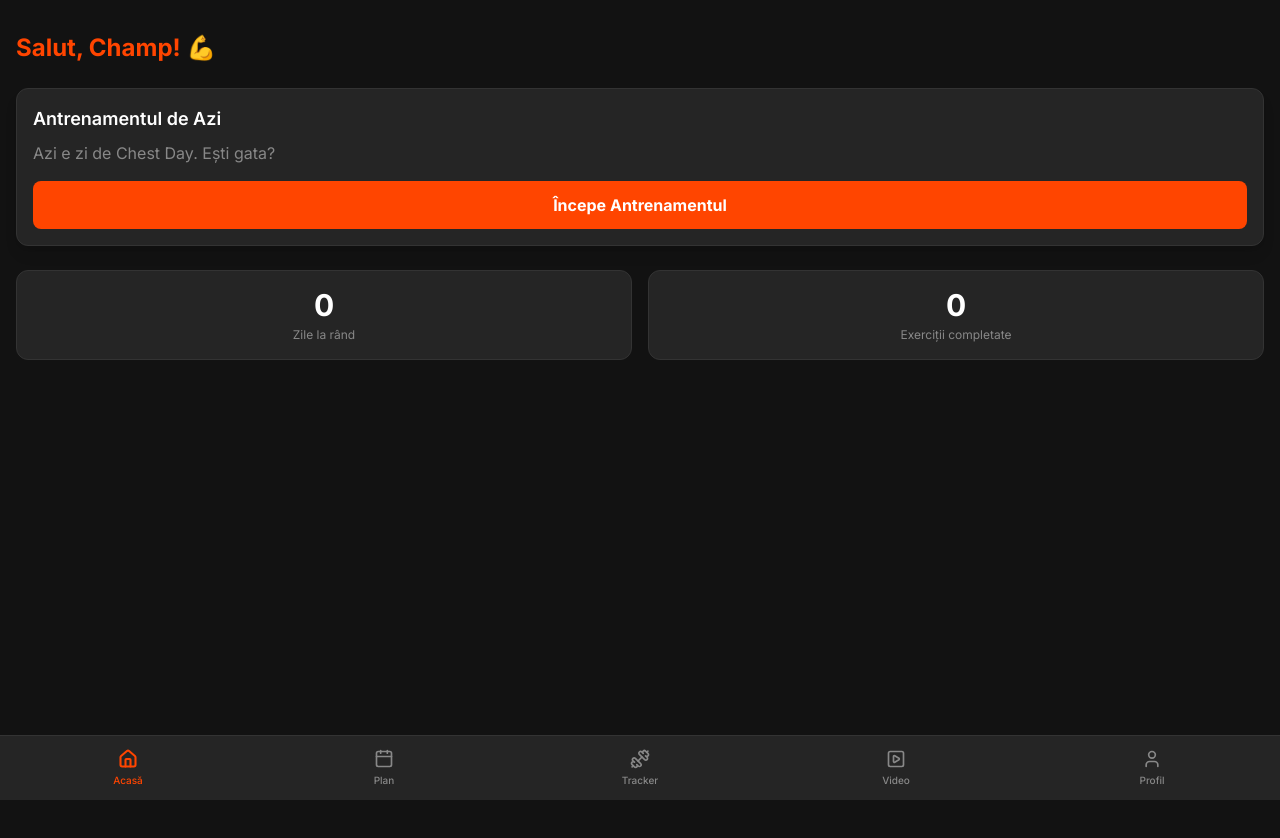
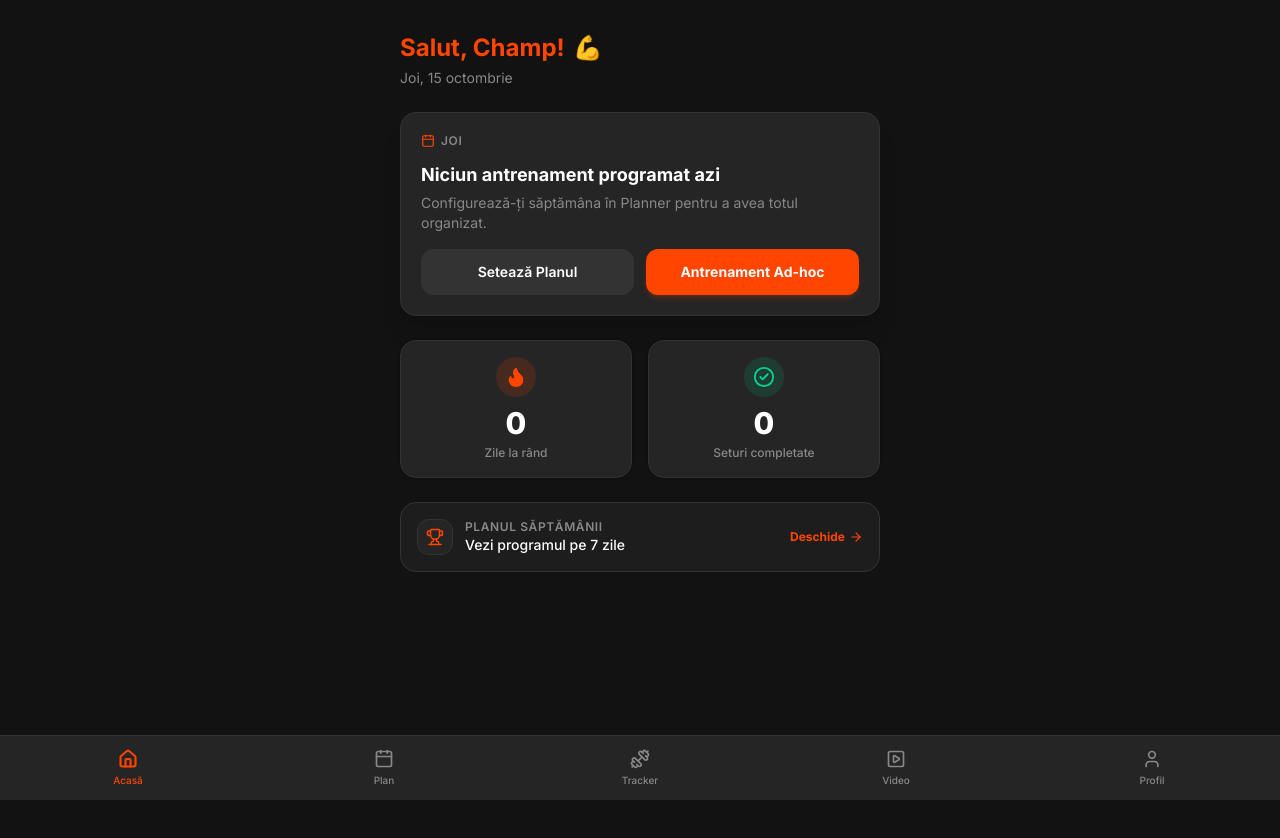
Before and after one commit to wFlorea/GymBrogress, a Next.js app: page /dashboard in a window 1280 px wide. Shown: the top 838 px of the page. Built offline with nearby package versions, Linux system fonts and the light colour scheme; no server answers; the database is empty.

Commit message:
feat: make dashboard dynamic with live weekly plan, streak calculation and decimal weight support

```diff
--- a/src/app/dashboard/page.tsx
+++ b/src/app/dashboard/page.tsx
@@ -1,25 +1,225 @@
-export default function DashboardPage() {
+import Link from 'next/link'
+import { createClient } from '@/utils/supabase/server'
+import { DAYS_OF_WEEK } from '@/lib/types'
+import { Dumbbell, Flame, CheckCircle2, Calendar, ArrowRight, Coffee, Trophy } from 'lucide-react'
+
+export default async function DashboardPage() {
+  const supabase = await createClient()
+  const { data: { user } } = await supabase.auth.getUser()
+
+  const userName = user?.user_metadata?.name || user?.email?.split('@')[0] || 'Champ'
+
+  // Today's day of week (Monday = 0, Sunday = 6)
+  const now = new Date()
+  const dayOfWeek = (now.getDay() + 6) % 7
+  const todayDayName = DAYS_OF_WEEK[dayOfWeek]
+  const todayIso = now.toISOString().split('T')[0]
+
+  // Format today date in Romanian (ex: "Joi, 15 Octombrie")
+  const formattedToday = now.toLocaleDateString('ro-RO', {
+    weekday: 'long',
+    day: 'numeric',
+    month: 'long',
+  })
+  const capitalizedDate = formattedToday.charAt(0).toUpperCase() + formattedToday.slice(1)
+
+  // 1. Fetch today's plan from weekly_plans
+  const { data: planned } = await supabase
+    .from('weekly_plans')
+    .select('workout_name')
+    .eq('user_id', user?.id)
+    .eq('day_of_week', dayOfWeek)
+    .maybeSingle()
+
+  // 2. Fetch today's workout log (if already started)
+  const { data: todayLog } = await supabase
+    .from('workout_logs')
+    .select('id, workout_name, workout_sets(id, is_completed)')
+    .eq('user_id', user?.id)
+    .eq('date', todayIso)
+    .maybeSingle()
+
+  // 3. Calculate streak from all logs
+  const { data: allLogs } = await supabase
+    .from('workout_logs')
+    .select('date')
+    .eq('user_id', user?.id)
+    .order('date', { ascending: false })
+
+  const workoutDates = new Set((allLogs || []).map((l: { date: string }) => l.date))
+  let streak = 0
+  const cursorDate = new Date(now)
+
+  // Check if today was worked out
+  const todayStr = cursorDate.toISOString().split('T')[0]
+  if (workoutDates.has(todayStr)) {
+    streak++
+    cursorDate.setDate(cursorDate.getDate() - 1)
+  } else {
+    // If not worked out today yet, check yesterday to preserve streak
+    const yesterday = new Date(now)
+    yesterday.setDate(yesterday.getDate() - 1)
+    const yStr = yesterday.toISOString().split('T')[0]
+    if (workoutDates.has(yStr)) {
+      cursorDate.setTime(yesterday.getTime())
+    }
+  }
+
+  // Count backwards consecutive days
+  while (true) {
+    const dStr = cursorDate.toISOString().split('T')[0]
+    if (workoutDates.has(dStr)) {
+      if (dStr !== todayStr) streak++
+      cursorDate.setDate(cursorDate.getDate() - 1)
+    } else {
+      break
+    }
+  }
+
+  // 4. Calculate total completed sets
+  const { count: completedSetsCount } = await supabase
+    .from('workout_sets')
+    .select('*', { count: 'exact', head: true })
+    .eq('is_completed', true)
+
+  const plannedWorkoutName = todayLog?.workout_name || planned?.workout_name || ''
+  const isRestDay = plannedWorkoutName.toLowerCase().includes('rest') ||
+                    plannedWorkoutName.toLowerCase().includes('pauz') ||
+                    plannedWorkoutName.toLowerCase().includes('recuperare')
+
+  const totalTodaySets = todayLog?.workout_sets?.length || 0
+  const completedTodaySets = todayLog?.workout_sets?.filter((s: { is_completed: boolean }) => s.is_completed)?.length || 0
+
   return (
-    <div className="p-4 pt-8">
-      <h1 className="text-2xl font-bold text-[var(--color-primary)] mb-6">Salut, Champ! 💪</h1>
-
-      <div className="bg-[var(--color-surface)] p-4 rounded-xl shadow-lg border border-[var(--color-border)] mb-6">
-        <h2 className="text-lg font-semibold mb-2">Antrenamentul de Azi</h2>
-        <p className="text-[var(--color-muted)] mb-4">Azi e zi de Chest Day. Ești gata?</p>
-        <button className="w-full bg-[var(--color-primary)] text-white font-bold py-3 rounded-lg hover:bg-[var(--color-primary-hover)] transition-colors">
-          Începe Antrenamentul
-        </button>
+    <div className="p-4 pt-8 pb-24 max-w-lg mx-auto">
+      {/* Header */}
+      <div className="mb-6 flex justify-between items-start">
+        <div>
+          <h1 className="text-2xl font-bold text-[var(--color-primary)] flex items-center gap-2">
+            Salut, {userName}! <span className="text-2xl">💪</span>
+          </h1>
+          <p className="text-sm text-[var(--color-muted)] mt-1">{capitalizedDate}</p>
+        </div>
+        {streak > 0 && (
+          <div className="flex items-center gap-1.5 bg-[#FF4500]/15 border border-[#FF4500]/30 px-3 py-1.5 rounded-full text-[var(--color-primary)] font-bold text-sm">
+            <Flame size={18} className="fill-[var(--color-primary)]" />
+            <span>{streak} zile</span>
+          </div>
+        )}
       </div>
 
+      {/* Main Card: Today's Workout / Rest */}
+      <div className="bg-[var(--color-surface)] p-5 rounded-2xl shadow-xl border border-[var(--color-border)] mb-6 transition-all">
+        <div className="flex items-center justify-between mb-3">
+          <span className="text-xs font-semibold uppercase tracking-wider text-[var(--color-muted)] flex items-center gap-1.5">
+            <Calendar size={14} className="text-[var(--color-primary)]" /> {todayDayName}
+          </span>
+          {todayLog && (
+            <span className="text-xs bg-[var(--color-success)]/15 text-[var(--color-success)] border border-[var(--color-success)]/30 px-2.5 py-0.5 rounded-full font-medium">
+              În desfășurare
+            </span>
+          )}
+        </div>
+
+        {isRestDay ? (
+          <div className="space-y-4">
+            <div>
+              <h2 className="text-xl font-bold flex items-center gap-2 text-[var(--color-foreground)]">
+                <Coffee size={22} className="text-amber-500" /> Zi de Odihnă & Recuperare
+              </h2>
+              <p className="text-sm text-[var(--color-muted)] mt-1.5 leading-relaxed">
+                Mușchii cresc în perioada de refacere! Asigură-te că dormi suficient, te hidratezi și mănânci echilibrat.
+              </p>
+            </div>
+            <Link
+              href="/tracker"
+              className="w-full bg-[var(--color-surface-hover)] text-sm text-[var(--color-muted)] hover:text-white font-medium py-3 rounded-xl border border-[var(--color-border)] hover:border-[var(--color-primary)] transition-all flex items-center justify-center gap-2"
+            >
+              Vrei să te antrenezi totuși? Deschide Tracker <ArrowRight size={16} />
+            </Link>
+          </div>
+        ) : plannedWorkoutName ? (
+          <div>
+            <h2 className="text-xl font-bold mb-1.5 text-[var(--color-foreground)]">
+              {plannedWorkoutName}
+            </h2>
+            <p className="text-sm text-[var(--color-muted)] mb-5">
+              {todayLog
+                ? `Ai finalizat ${completedTodaySets} din ${totalTodaySets} seturi.`
+                : 'Ești gata pentru sesiunea de azi? Pregătește-te de progres!'}
+            </p>
+
+            <Link
+              href="/tracker"
+              className="w-full bg-[var(--color-primary)] text-white font-bold py-3.5 rounded-xl hover:bg-[var(--color-primary-hover)] transition-all flex items-center justify-center gap-2 shadow-lg shadow-[#FF4500]/25 text-base active:scale-[0.98]"
+            >
+              <Dumbbell size={18} />
+              {todayLog ? 'Continuă Antrenamentul' : 'Începe Antrenamentul'}
+              <ArrowRight size={18} />
+            </Link>
+          </div>
+        ) : (
+          <div className="space-y-4">
+            <div>
+              <h2 className="text-lg font-bold">Niciun antrenament programat azi</h2>
+              <p className="text-sm text-[var(--color-muted)] mt-1">
+                Configurează-ți săptămâna în Planner pentru a avea totul organizat.
+              </p>
+            </div>
+            <div className="grid grid-cols-2 gap-3">
+              <Link
+                href="/planner"
+                className="bg-[var(--color-surface-hover)] text-sm font-semibold py-3 px-4 rounded-xl text-center border border-[var(--color-border)] hover:border-[var(--color-primary)] transition-colors"
+              >
+                Setează Planul
+              </Link>
+              <Link
+                href="/tracker"
+                className="bg-[var(--color-primary)] text-white text-sm font-bold py-3 px-4 rounded-xl text-center hover:bg-[var(--color-primary-hover)] transition-colors flex items-center justify-center gap-1.5 shadow-md shadow-[#FF4500]/20"
+              >
+                Antrenament Ad-hoc
+              </Link>
+            </div>
+          </div>
+        )}
+      </div>
+
+      {/* Stats Grid */}
       <div className="grid grid-cols-2 gap-4">
-        <div className="bg-[var(--color-surface)] p-4 rounded-xl border border-[var(--color-border)] flex flex-col items-center justify-center">
-          <span className="text-3xl font-bold">0</span>
-          <span className="text-xs text-[var(--color-muted)] text-center mt-1">Zile la rând</span>
+        <div className="bg-[var(--color-surface)] p-4 rounded-2xl border border-[var(--color-border)] flex flex-col items-center justify-center text-center shadow-sm">
+          <div className="w-10 h-10 rounded-full bg-[#FF4500]/15 flex items-center justify-center text-[var(--color-primary)] mb-2">
+            <Flame size={22} className="fill-[var(--color-primary)]" />
+          </div>
+          <span className="text-3xl font-extrabold">{streak}</span>
+          <span className="text-xs text-[var(--color-muted)] font-medium mt-1">Zile la rând</span>
         </div>
-        <div className="bg-[var(--color-surface)] p-4 rounded-xl border border-[var(--color-border)] flex flex-col items-center justify-center">
-          <span className="text-3xl font-bold">0</span>
-          <span className="text-xs text-[var(--color-muted)] text-center mt-1">Exerciții completate</span>
+
+        <div className="bg-[var(--color-surface)] p-4 rounded-2xl border border-[var(--color-border)] flex flex-col items-center justify-center text-center shadow-sm">
+          <div className="w-10 h-10 rounded-full bg-emerald-500/15 flex items-center justify-center text-emerald-400 mb-2">
+            <CheckCircle2 size={22} />
+          </div>
+          <span className="text-3xl font-extrabold">{completedSetsCount ?? 0}</span>
+          <span className="text-xs text-[var(--color-muted)] font-medium mt-1">Seturi completate</span>
         </div>
+      </div>
+
+      {/* Quick Navigation / Motivation Quote */}
+      <div className="mt-6 bg-[var(--color-surface)]/60 p-4 rounded-2xl border border-[var(--color-border)] flex items-center justify-between">
+        <div className="flex items-center gap-3">
+          <div className="w-9 h-9 rounded-xl bg-[var(--color-surface)] flex items-center justify-center text-[var(--color-primary)] border border-[var(--color-border)]">
+            <Trophy size={18} />
+          </div>
+          <div>
+            <p className="text-xs font-semibold text-[var(--color-muted)] uppercase tracking-wider">Planul săptămânii</p>
+            <p className="text-sm font-medium">Vezi programul pe 7 zile</p>
+          </div>
+        </div>
+        <Link
+          href="/planner"
+          className="text-xs font-bold text-[var(--color-primary)] hover:underline flex items-center gap-1"
+        >
+          Deschide <ArrowRight size={14} />
+        </Link>
       </div>
     </div>
   )
--- a/src/app/tracker/TrackerClient.tsx
+++ b/src/app/tracker/TrackerClient.tsx
@@ -43,7 +43,7 @@ export function TrackerClient({ logId, initialSets }: { logId: string, initialSe
   }
 
   const handleUpdateSet = (setId: string, field: 'actual_reps' | 'actual_weight', value: string) => {
-    const numValue = parseInt(value) || 0
+    const numValue = field === 'actual_weight' ? (parseFloat(value) || 0) : (parseInt(value, 10) || 0)
 
     // Optimistic UI update
     setSets(sets.map(s => s.id === setId ? { ...s, [field]: numValue } : s))
@@ -86,6 +86,7 @@ export function TrackerClient({ logId, initialSets }: { logId: string, initialSe
                 <div className="col-span-3">
                   <input
                     type="number"
+                    step="any"
                     value={set.actual_weight || ''}
                     onChange={(e) => handleUpdateSet(set.id, 'actual_weight', e.target.value)}
                     className="w-full bg-transparent border-b border-[var(--color-border)] text-center focus:outline-none focus:border-[var(--color-primary)]"
```
